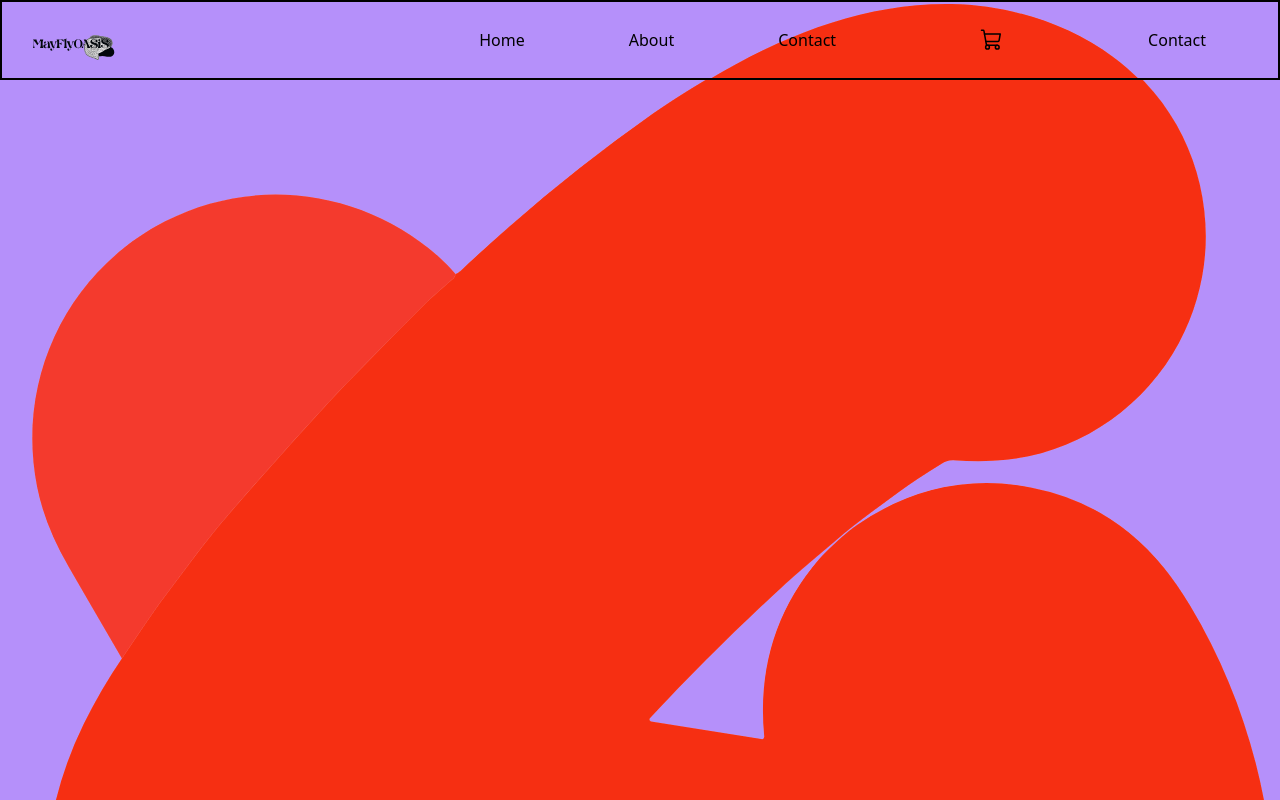
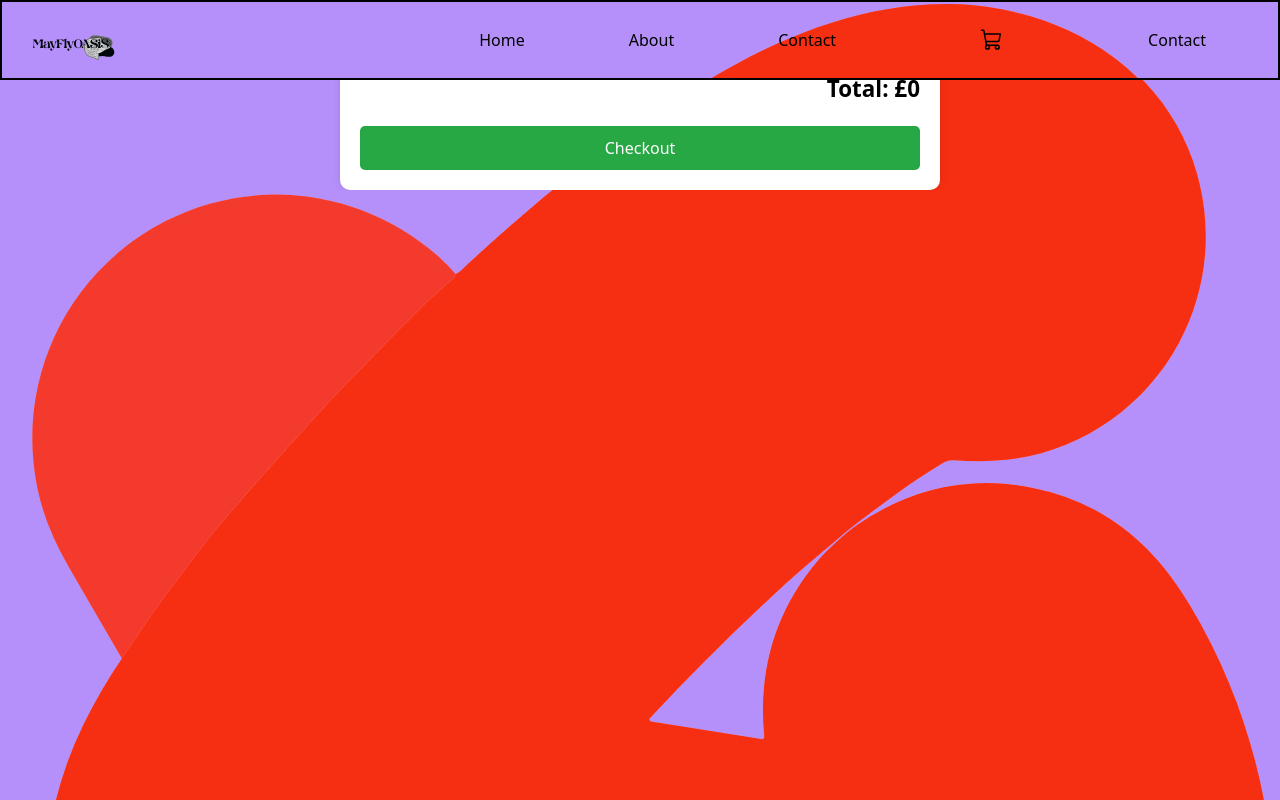
Before and after one commit to Jaycossey/mayflyOasis, a React (Vite) app: page /Cart in a window 1280 px wide. Built offline with nearby package versions, Linux system fonts and the light colour scheme.

Commit message:
feature/gallery: Update Cart Component

```diff
--- a/src/Pages/Cart/Cart.jsx
+++ b/src/Pages/Cart/Cart.jsx
@@ -1,6 +1,45 @@
+import { useCart } from 'react-use-cart';
+import './Cart.css';
+import { useNavigate } from 'react-router-dom';
+
 const Cart = () => {
-  console.log('cart');
-  return <div>CART--------</div>;
+  const { items, cartTotal, updateItemQuantity, removeItem } = useCart();
+
+  const navigate = useNavigate();
+
+  const handleCheckout = () => {
+    navigate('/Checkout');
+  };
+  return (
+    <div className='cart-container'>
+      <h2>Cart</h2>
+      {items.map((item) => (
+        <div key={item.id} className='cart-item'>
+          <img src={item.image} alt='' />
+          <h3>{item.title}</h3>
+          <p>Price: £{item.price}</p>
+          <div className='cart-item-actions'>
+            <button
+              onClick={() => updateItemQuantity(item.id, item.quantity - 1)}
+            >
+              -
+            </button>
+            <span>{item.quantity}</span>
+            <button
+              onClick={() => updateItemQuantity(item.id, item.quantity + 1)}
+            >
+              +
+            </button>
+            <button onClick={() => removeItem(item.id)}>Remove</button>
+          </div>
+        </div>
+      ))}
+      <p className='cart-total'>Total: £{cartTotal}</p>
+      <button className='cart-checkout-btn' onClick={handleCheckout}>
+        Checkout
+      </button>
+    </div>
+  );
 };
 
 export default Cart;
--- /dev/null
+++ b/src/Pages/Cart/cart.css
@@ -0,0 +1,74 @@
+.cart-container {
+  background: white;
+  padding: 20px;
+  border-radius: 10px;
+  box-shadow: 0px 0px 10px rgba(0, 0, 0, 0.1);
+  max-width: 600px;
+  margin: auto;
+}
+
+.cart-item {
+  border-bottom: 1px solid #eaeaea;
+  padding-bottom: 5%;
+  margin-bottom: 2%;
+}
+
+.cart-item:last-child {
+  border-bottom: none;
+}
+
+.cart-item img {
+  width: 80px;
+  height: 80px;
+  object-fit: cover;
+  margin-right: 10px;
+}
+
+.cart-item h3 {
+  margin: 0;
+  font-size: 1.2em;
+}
+
+.cart-item-actions {
+  display: flex;
+  align-items: center;
+  gap: 10px;
+}
+
+.cart-item-actions button {
+  background-color: #007bff;
+  color: white;
+  border: none;
+  padding: 5px 10px;
+  border-radius: 5px;
+  cursor: pointer;
+}
+
+.cart-item-actions button:hover {
+  background-color: #0056b3;
+}
+
+/* CSS for cart total */
+.cart-total {
+  font-size: 1.4em;
+  font-weight: bold;
+  text-align: right;
+  margin-top: 5%;
+}
+
+/* CSS for checkout button */
+.cart-checkout-btn {
+  background-color: #28a745;
+  color: white;
+  border: none;
+  padding: 10px 20px;
+  border-radius: 5px;
+  cursor: pointer;
+  display: block;
+  width: 100%;
+  margin-top: 20px;
+}
+
+.cart-checkout-btn:hover {
+  background-color: #218838;
+}
```
